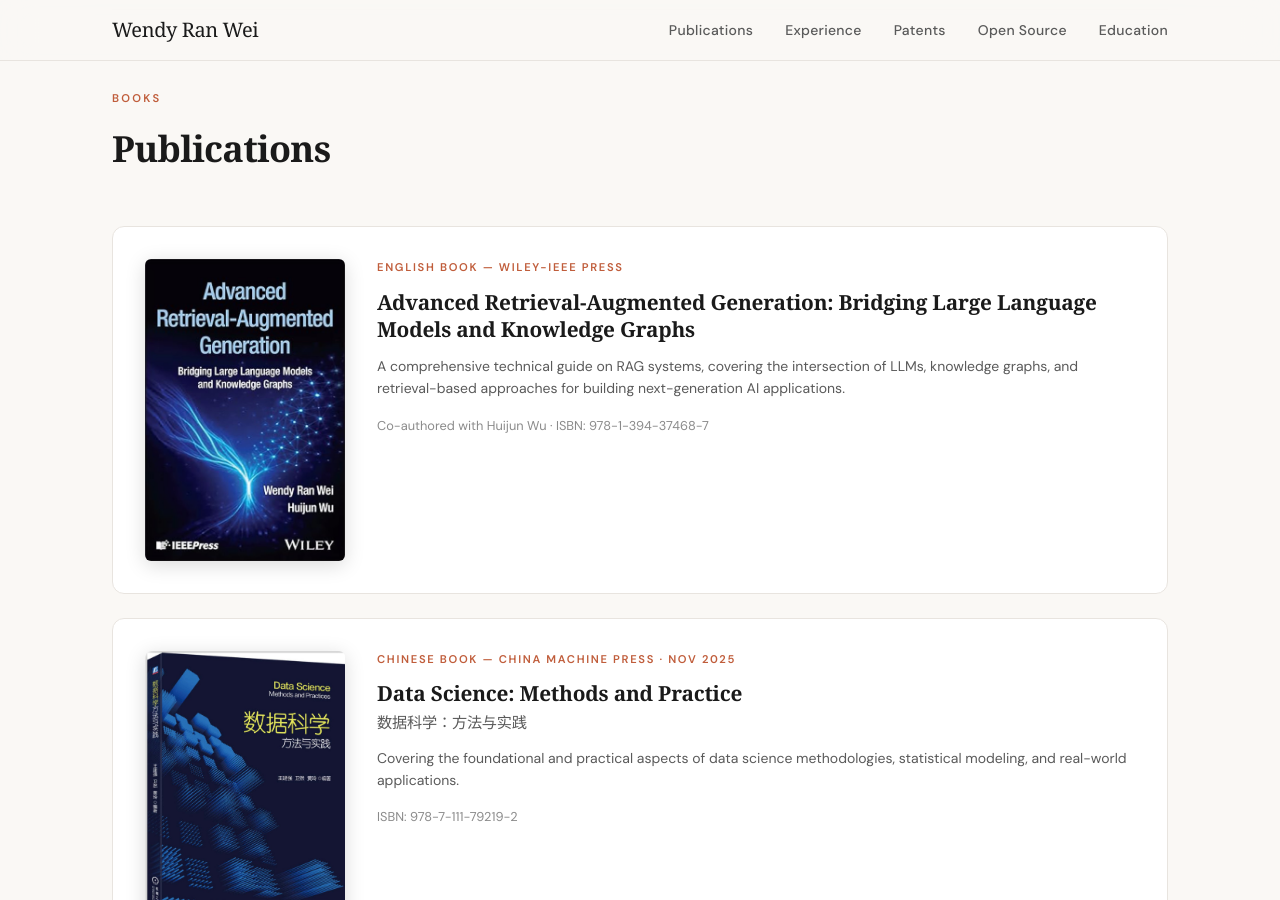
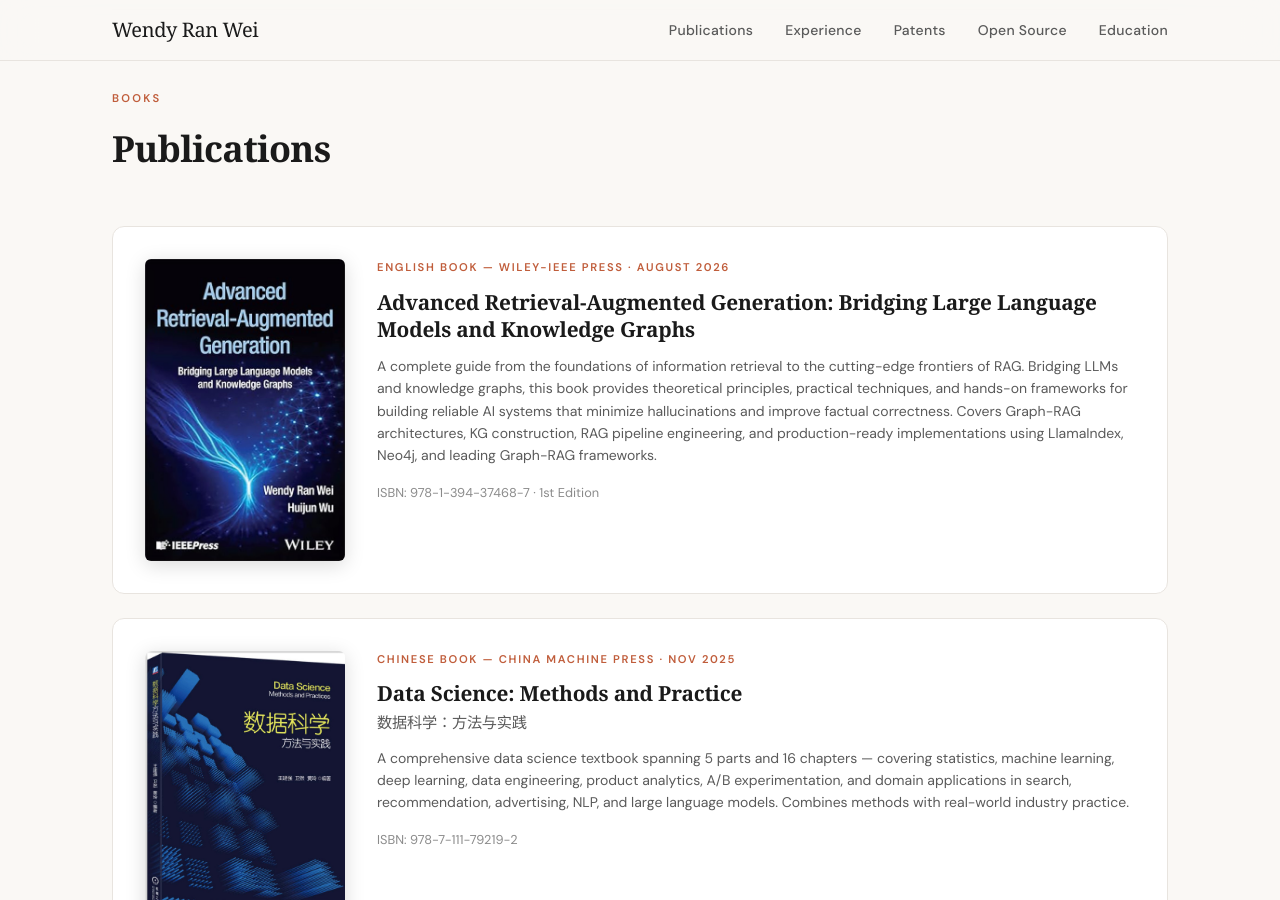
Before and after one commit to wendyran/wendyran.github.io, a Jekyll site: the page index.html, which Jekyll copies as it is, in a window 1280 px wide and 900 px high, scrolled down 706 px. Built offline with Jekyll 4.4.1, drawn with Linux system fonts in a browser that asks for light colours; some web fonts are replaced.

Commit message:
Update index.html

```diff
--- a/index.html
+++ b/index.html
@@ -833,10 +833,10 @@
                 <img src="book-cover-rag.png" alt="Advanced Retrieval-Augmented Generation book cover" />
             </div>
             <div>
-                <div class="card-type">English Book — Wiley-IEEE Press</div>
+                <div class="card-type">English Book — Wiley-IEEE Press · August 2026</div>
                 <h3>Advanced Retrieval-Augmented Generation: Bridging Large Language Models and Knowledge Graphs</h3>
-                <p>A comprehensive technical guide on RAG systems, covering the intersection of LLMs, knowledge graphs, and retrieval-based approaches for building next-generation AI applications.</p>
-                <div class="card-meta">Co-authored with Huijun Wu · ISBN: 978-1-394-37468-7</div>
+                <p>A complete guide from the foundations of information retrieval to the cutting-edge frontiers of RAG. Bridging LLMs and knowledge graphs, this book provides theoretical principles, practical techniques, and hands-on frameworks for building reliable AI systems that minimize hallucinations and improve factual correctness. Covers Graph-RAG architectures, KG construction, RAG pipeline engineering, and production-ready implementations using LlamaIndex, Neo4j, and leading Graph-RAG frameworks.</p>
+                <div class="card-meta">ISBN: 978-1-394-37468-7 · 1st Edition</div>
             </div>
         </a>
         <a class="card card-featured" href="http://cs.cmpedu.com/books/book/5610009.htm" target="_blank" rel="noopener">
@@ -846,7 +846,7 @@
             <div>
                 <div class="card-type">Chinese Book — China Machine Press · Nov 2025</div>
                 <h3>Data Science: Methods and Practice<br><span style="font-family: var(--sans); font-size: 0.95rem; font-weight: 400; color: var(--text-soft);">数据科学：方法与实践</span></h3>
-                <p>Covering the foundational and practical aspects of data science methodologies, statistical modeling, and real-world applications.</p>
+                <p>A comprehensive data science textbook spanning 5 parts and 16 chapters — covering statistics, machine learning, deep learning, data engineering, product analytics, A/B experimentation, and domain applications in search, recommendation, advertising, NLP, and large language models. Combines methods with real-world industry practice.</p>
                 <div class="card-meta">ISBN: 978-7-111-79219-2</div>
             </div>
         </a>
```
